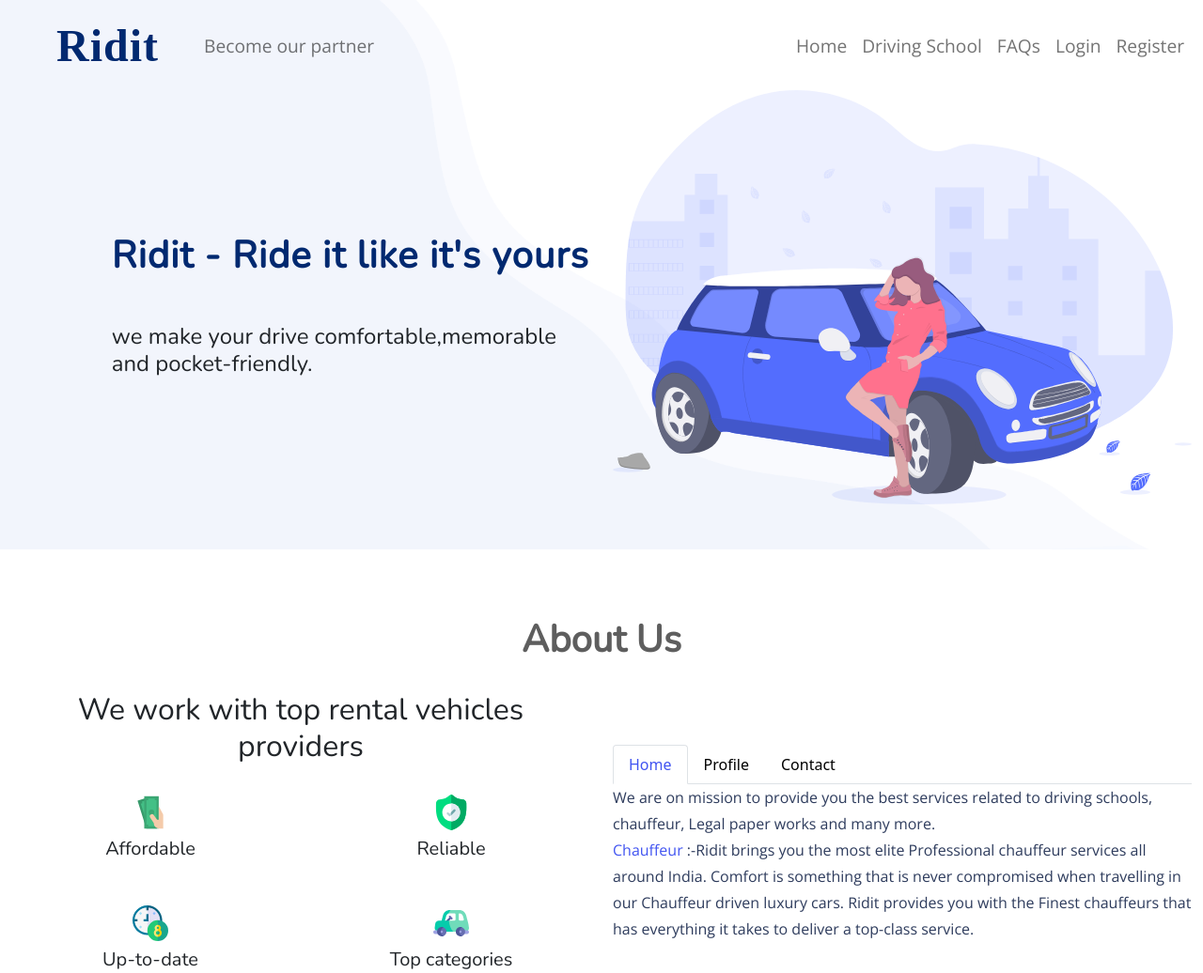
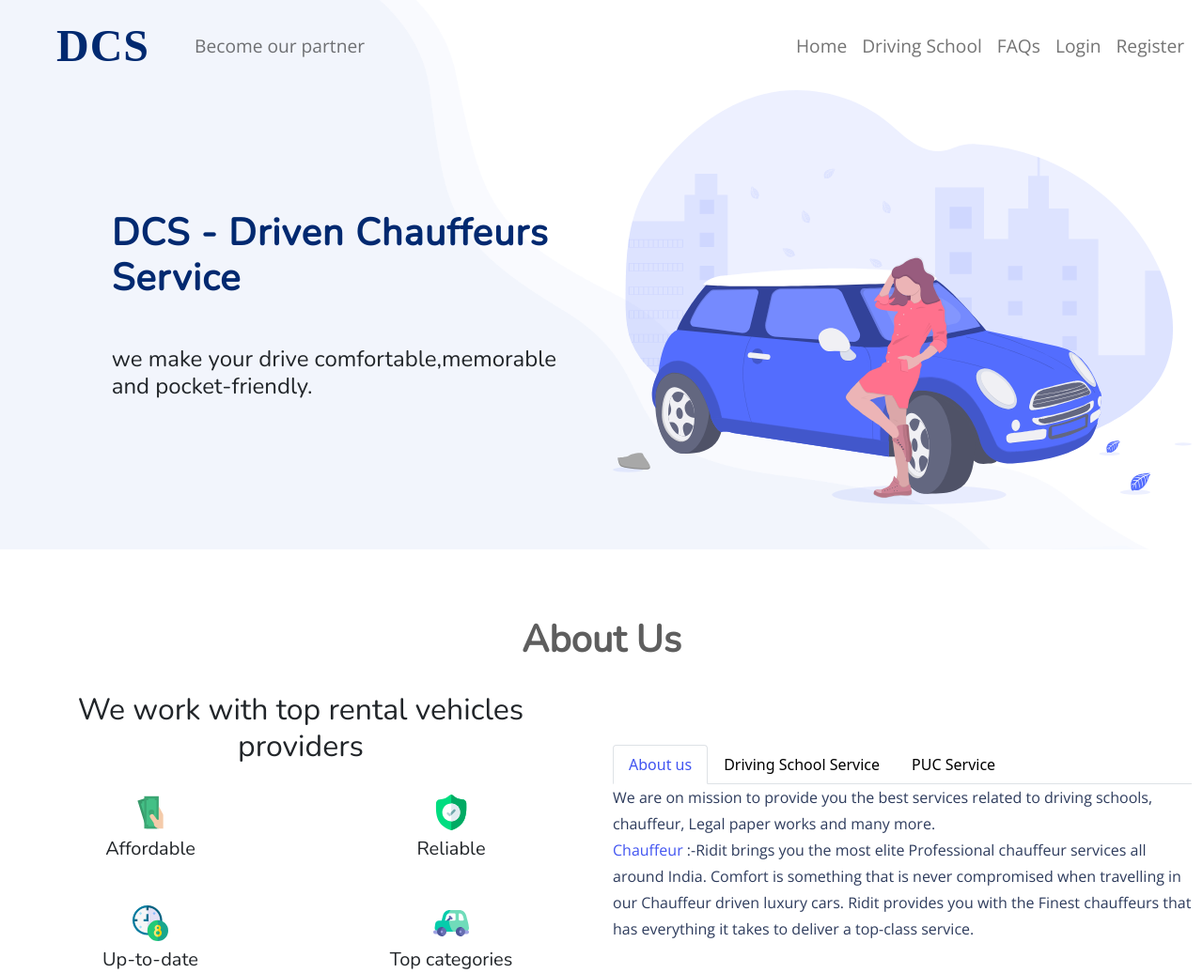
Before and after one commit to ru110/BACKEND, a Django app: page / in a window 1280 px wide. Shown: the top 1036 px of the page at 94% size. Run offline with Django 3.2, Linux system fonts and the light colour scheme; some libraries are stand-ins or nearby versions.

Commit message:
Name Change

```diff
--- a/django_project/ridit/templates/ridit/base.html
+++ b/django_project/ridit/templates/ridit/base.html
@@ -20,14 +20,14 @@
   <link rel="stylesheet" href="{% static 'ridit/base.css' %}">
   <link rel="stylesheet" href="{% static 'ridit/main.css' %}">
 
-  <title>RIDIT</title>
+  <title>DCS-Driven Chauffeurs Service</title>
 </head>
 
 <body>
   <nav class="navbar  navbar-expand-md navbar-light bg-custom fixed-top">
     <div class="container-fluid">
       <a class="navbar-brand ms-sm-5" href="{% url 'ridit-home' %}">
-        Ridit
+        DCS
       </a>
 
       <button class="navbar-toggler" type="button" data-bs-toggle="collapse"
--- a/django_project/ridit/templates/ridit/base1.html
+++ b/django_project/ridit/templates/ridit/base1.html
@@ -5,7 +5,7 @@
     <meta charset="UTF-8">
     <meta name="viewport" content="width=device-width, initial-scale=1.0">
     <meta http-equiv="X-UA-Compatible" content="ie=edge">
-    <title>FORMS</title>
+    <title>DCS-Services</title>
     <link rel="stylesheet" href="https://stackpath.bootstrapcdn.com/bootstrap/4.3.1/css/bootstrap.min.css"
         integrity="sha384-ggOyR0iXCbMQv3Xipma34MD+dH/1fQ784/j6cY/iJTQUOhcWr7x9JvoRxT2MZw1T" crossorigin="anonymous">
     <link rel="stylesheet" href="https://cdnjs.cloudflare.com/ajax/libs/font-awesome/5.11.2/css/all.min.css">
@@ -35,7 +35,7 @@
 
 .btn.btn-success:active,.btn.btn-success.active {
   color: #fff;
- background-color: #1E90FF;
+  background-color: #1E90FF;
   border-color:#1E90FF;
 } */
 
--- a/django_project/ridit/templates/ridit/ch.html
+++ b/django_project/ridit/templates/ridit/ch.html
@@ -8,7 +8,7 @@
           <h1>Thanks for Reaching Out to us!!</h1>
           <br>
           <div>
-             <p class="text-primary" style="font-size: 20px;font-family: helvetica;font-weight:bold;">
+            <p class="text-primary" style="font-size: 20px;font-family: helvetica;font-weight:bold;">
             You have to pay : Rs.{{total}}</p>
           </div>
           <h6>Our Team will contact you soon for further updates.</h6>
--- a/django_project/ridit/templates/ridit/home.html
+++ b/django_project/ridit/templates/ridit/home.html
@@ -7,7 +7,7 @@
       <div class="row align-items-center">
 
         <div class="col-12 col-md-5 offset-md-1 mt-sm-5">
-          <h1 class=' post-title mt-4 mb-5'> Ridit - Ride it like it's yours  </h1>
+          <h1 class=' post-title mt-4 mb-5'> DCS - Driven Chauffeurs Service </h1>
           <h4 >we make your drive comfortable,memorable and pocket-friendly.</h4>
         </div>
 
@@ -26,7 +26,7 @@
         </div>
 
         <div class="col-12 col-md-5 offset-md-1 mt-sm-5 mb-5">
-          <h1 class=' post-title mt-4 mb-5'> Ridit - Ride it like it's yours  </h1>
+          <h1 class=' post-title mt-4 mb-5'> Driven Chauffeurs Service </h1>
           <h4 >we make your drive comfortable,memorable and pocket-friendly.</h4>
         </div>
 
@@ -77,13 +77,17 @@
 
           <ul class="nav nav-tabs" id="myTab" role="tablist">
             <li class="nav-item" role="presentation">
-              <button class="nav-link active" id="home-tab" data-bs-toggle="tab" data-bs-target="#Thome" type="button" role="tab" aria-controls="home" aria-selected="true">Home</button>
+              <button class="nav-link active" id="home-tab" data-bs-toggle="tab" data-bs-target="#Thome" type="button"
+              role="tab" aria-controls="home" aria-selected="true">About us</button>
             </li>
             <li class="nav-item" role="presentation">
-              <button class="nav-link" id="profile-tab" data-bs-toggle="tab" data-bs-target="#Tprofile" type="button" role="tab" aria-controls="profile" aria-selected="false">Profile</button>
+              <button class="nav-link" id="profile-tab" data-bs-toggle="tab"
+              data-bs-target="#Tprofile" type="button" role="tab"
+              aria-controls="profile" aria-selected="false">Driving School Service</button>
             </li>
             <li class="nav-item" role="presentation">
-              <button class="nav-link" id="contact-tab" data-bs-toggle="tab" data-bs-target="#Tcontact" type="button" role="tab" aria-controls="contact" aria-selected="false">Contact</button>
+              <button class="nav-link" id="contact-tab" data-bs-toggle="tab" data-bs-target="#Tcontact" type="button"
+              role="tab" aria-controls="contact" aria-selected="false">PUC Service</button>
             </li>
           </ul>
 
@@ -272,7 +276,7 @@
         <div class="col-12 col-sm-4 text-center align-items-center">
           <h3 class='ms-5 text-white'>
             <b>
-              Ridit
+              DCS
             </b>
           </h3>
           <ul class="nav ms-sm-5">
--- a/django_project/ridit/templates/ridit/puc.html
+++ b/django_project/ridit/templates/ridit/puc.html
@@ -1,6 +1,5 @@
 {% extends "ridit/base1.html" %}
 {% load crispy_forms_tags %}
-
 
 {% block content %}
 <h1>Get your PUC </h1>
```
Also changed, not shown: django_project/db.sqlite3.
